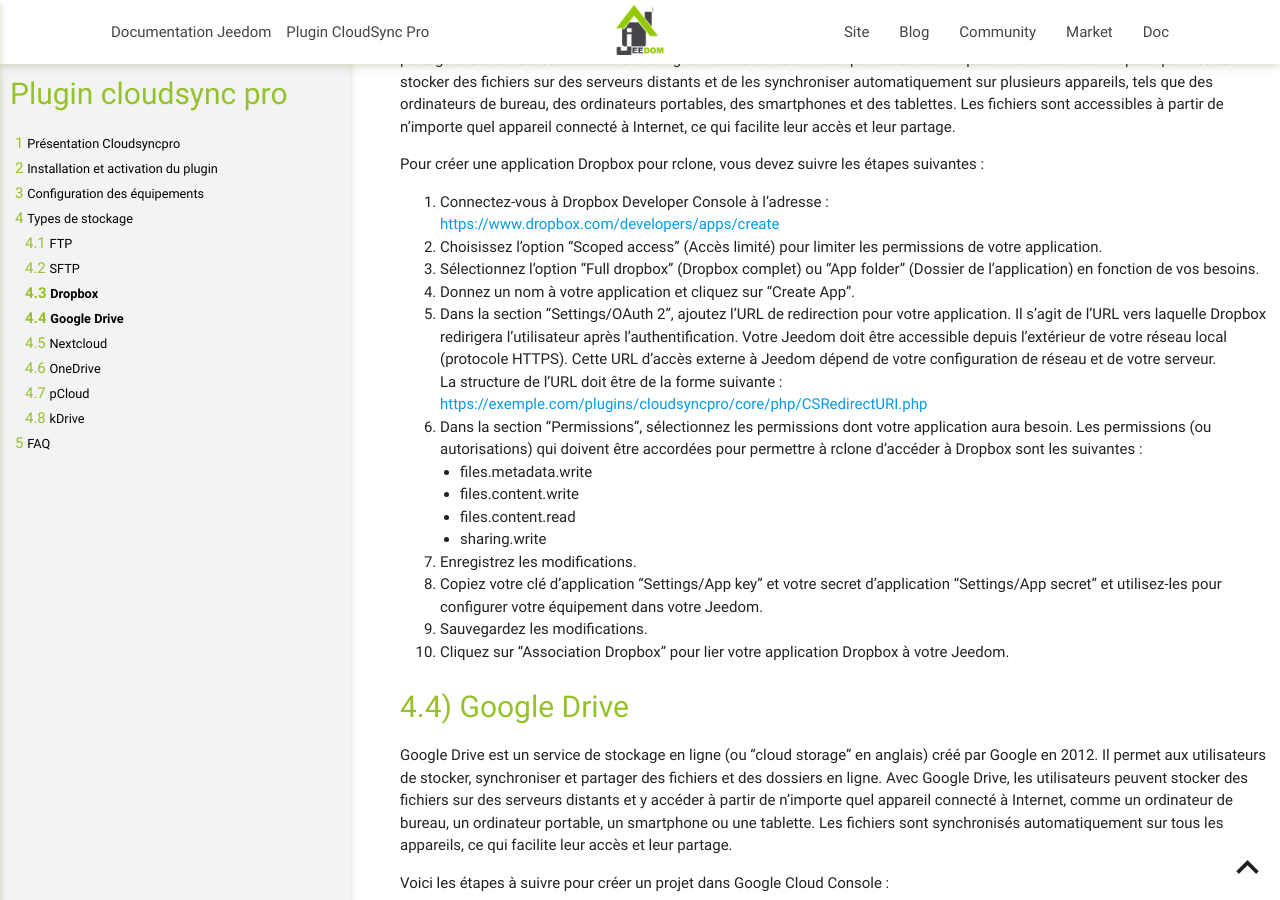
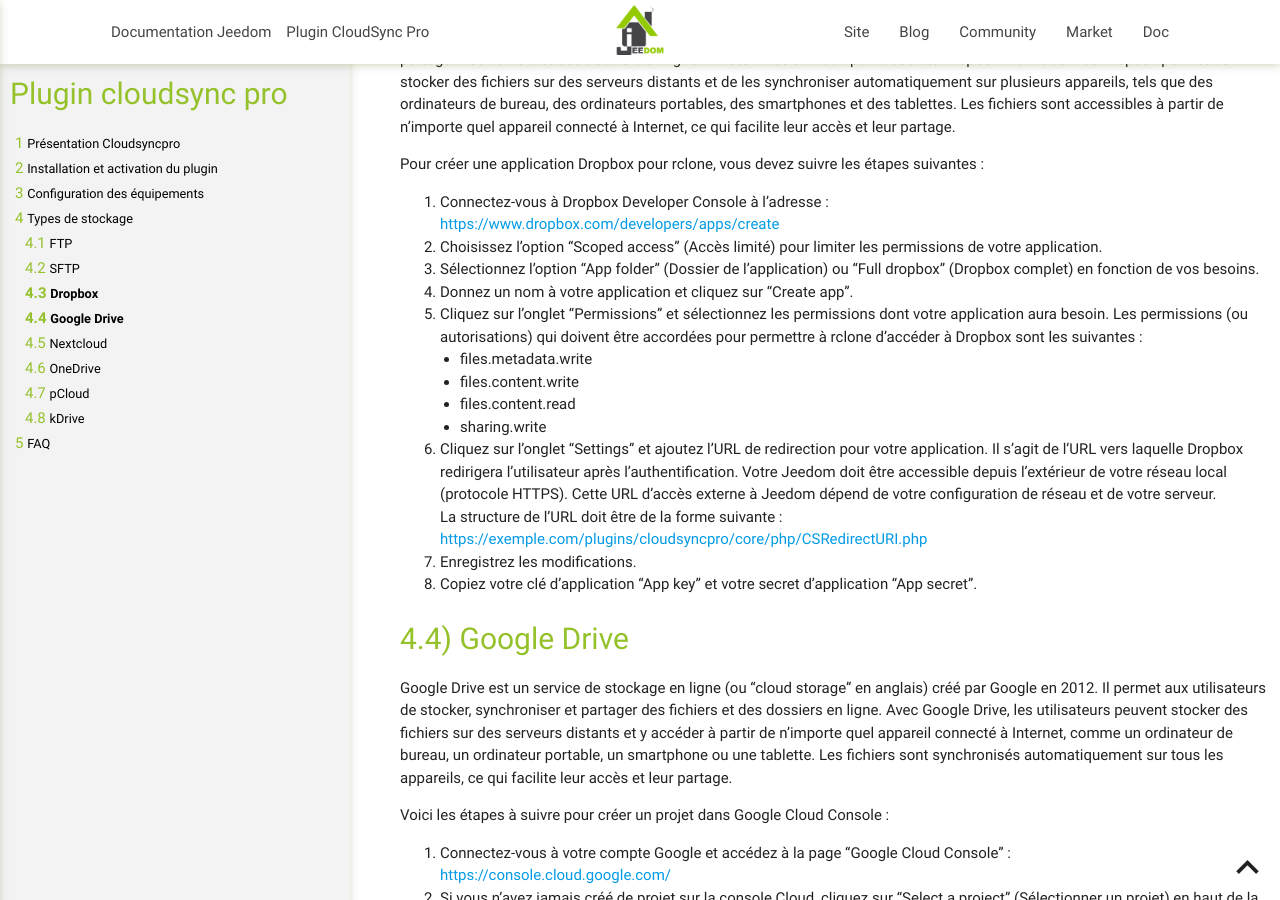
Before and after one commit to thanaus/jeedom_docs, a Jekyll site: the page built from plugins/cloudsyncpro/fr_FR/index.md, in a window 1280 px wide and 900 px high, scrolled down 1923 px. Built offline with Jekyll 4.4.1, drawn with Linux system fonts in a browser that asks for light colours.

Commit message:
Update index.md

```diff
--- a/plugins/cloudsyncpro/fr_FR/index.md
+++ b/plugins/cloudsyncpro/fr_FR/index.md
@@ -85,20 +85,18 @@ Pour créer une application Dropbox pour rclone, vous devez suivre les étapes s
 1. Connectez-vous à Dropbox Developer Console à l'adresse :
 [https://www.dropbox.com/developers/apps/create](https://www.dropbox.com/developers/apps/create)
 2. Choisissez l'option "Scoped access" (Accès limité) pour limiter les permissions de votre application.
-3. Sélectionnez l'option "Full dropbox" (Dropbox complet) ou "App folder" (Dossier de l'application) en fonction de vos besoins.
-4. Donnez un nom à votre application et cliquez sur "Create App".
-5. Dans la section "Settings/OAuth 2", ajoutez l'URL de redirection pour votre application. Il s'agit de l'URL vers laquelle Dropbox redirigera l'utilisateur après l'authentification. Votre Jeedom doit être accessible depuis l'extérieur de votre réseau local (protocole HTTPS). Cette URL d'accès externe à Jeedom dépend de votre configuration de réseau et de votre serveur.
-La structure de l'URL doit être de la forme suivante :
-[https://exemple.com/plugins/cloudsyncpro/core/php/CSRedirectURI.php](https://exemple.com/plugins/cloudsyncpro/core/php/CSRedirectURI.php)
-5. Dans la section "Permissions", sélectionnez les permissions dont votre application aura besoin. Les permissions (ou autorisations) qui doivent être accordées pour permettre à rclone d'accéder à Dropbox sont les suivantes :
+3. Sélectionnez l'option "App folder" (Dossier de l'application) ou "Full dropbox" (Dropbox complet) en fonction de vos besoins.
+4. Donnez un nom à votre application et cliquez sur "Create app".
+5. Cliquez sur l'onglet "Permissions" et sélectionnez les permissions dont votre application aura besoin. Les permissions (ou autorisations) qui doivent être accordées pour permettre à rclone d'accéder à Dropbox sont les suivantes :
     - files.metadata.write
     - files.content.write
     - files.content.read
     - sharing.write
-6. Enregistrez les modifications.
-7. Copiez votre clé d'application "Settings/App key" et votre secret d'application "Settings/App secret" et utilisez-les pour configurer votre équipement dans votre Jeedom.
-8. Sauvegardez les modifications.
-9. Cliquez sur "Association Dropbox" pour lier votre application Dropbox à votre Jeedom.
+6. Cliquez sur l'onglet "Settings" et ajoutez l'URL de redirection pour votre application. Il s'agit de l'URL vers laquelle Dropbox redirigera l'utilisateur après l'authentification. Votre Jeedom doit être accessible depuis l'extérieur de votre réseau local (protocole HTTPS). Cette URL d'accès externe à Jeedom dépend de votre configuration de réseau et de votre serveur.
+La structure de l'URL doit être de la forme suivante :
+[https://exemple.com/plugins/cloudsyncpro/core/php/CSRedirectURI.php](https://exemple.com/plugins/cloudsyncpro/core/php/CSRedirectURI.php)
+7. Enregistrez les modifications.
+8. Copiez votre clé d'application "App key" et votre secret d'application "App secret".
 
 Google Drive
 ------------
```
